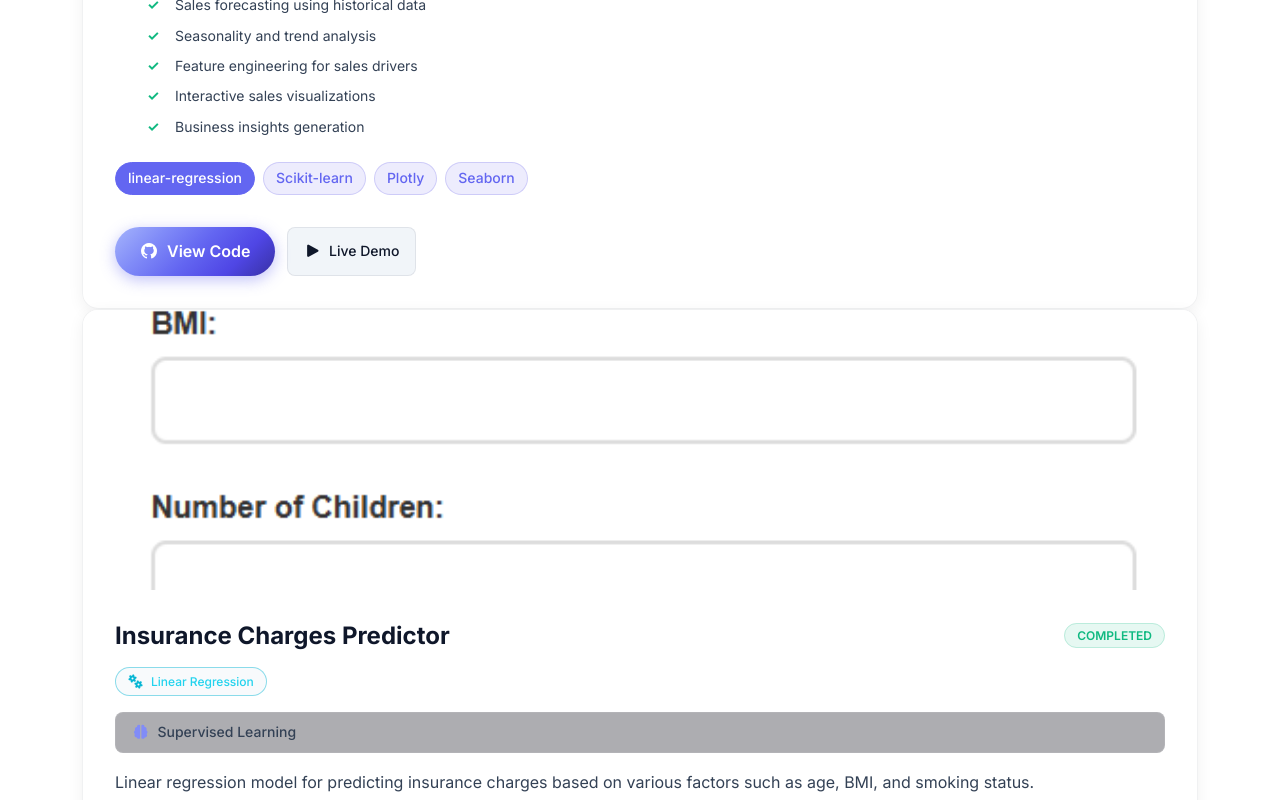
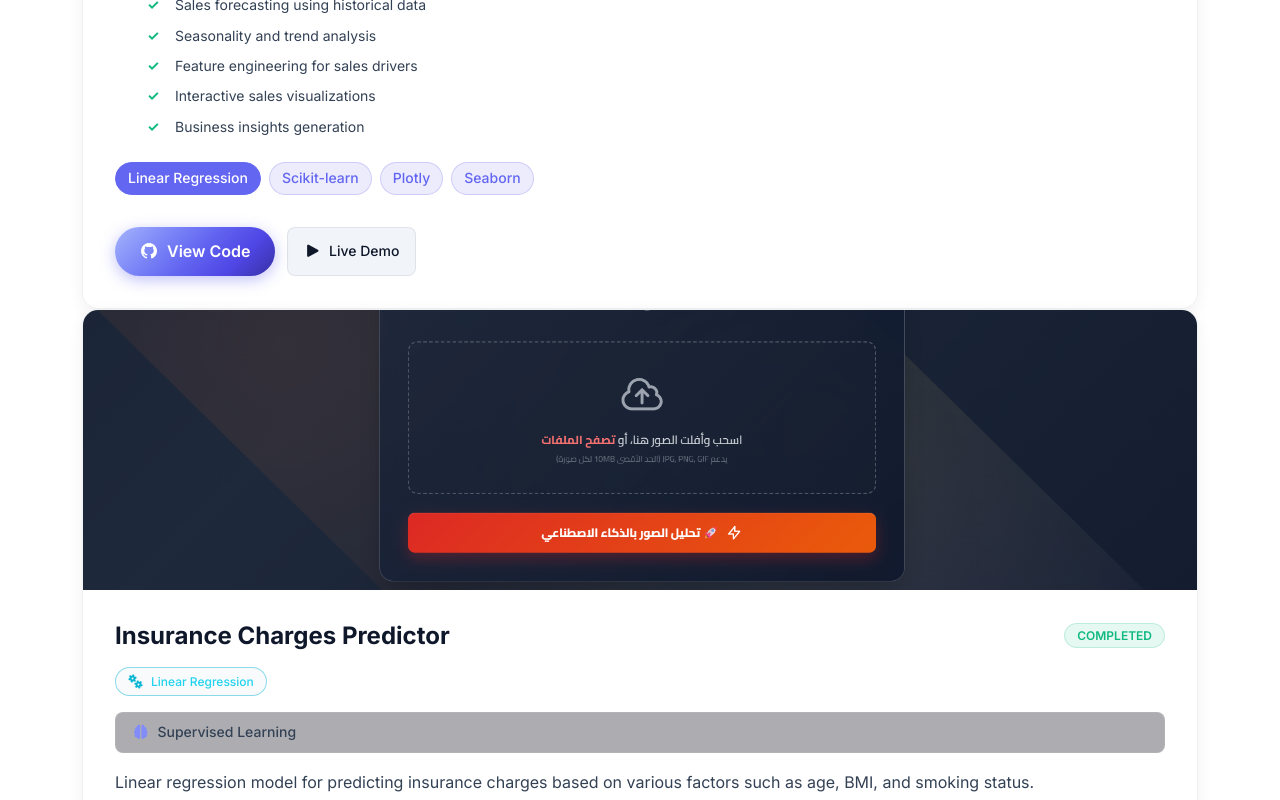
Before and after one commit to Ali-Ashraf-510/react-portfolio, a React (Vite) app: page /projects in a window 1280 px wide. Shown: the part 2000-2800 px from the top of the page. Built offline with nearby package versions, Linux system fonts and the light colour scheme.

Commit message:
feat: update Projects component with placeholder images and improved project data structure

```diff
--- a/src/routes/Projects.jsx
+++ b/src/routes/Projects.jsx
@@ -2,11 +2,8 @@
 import React from 'react';
 import ProjectFilter from '../components/ProjectFilter';
 
-// Importing image assets
+// Importing image assets - only import existing images
 import fireDetectionImg from '../assets/Projects/Fire Detection.png';
-import housePriceImg from '../assets/Projects/House Price Predictor.png';
-import salesPredictionImg from '../assets/Projects/LR/Sales Prediction App.png';
-import insuranceChargeImg from '../assets/Projects/LR/insurance-charge-predictor.png';
 
 // Enhanced projects data with ML-specific categories and algorithms
 const projectsData = [
@@ -14,7 +11,8 @@ const projectsData = [
 		id: 1,
 		title: 'Fire Detection System',
 		image: fireDetectionImg,
-    description: 'A state-of-the-art CNN-based fire detection model built with MobileNetV2 architecture, achieving over 98% accuracy in real-time fire detection. Optimized for mobile deployment with efficient resource utilization.',
+		description:
+			'A state-of-the-art CNN-based fire detection model built with MobileNetV2 architecture, achieving over 98% accuracy in real-time fire detection. Optimized for mobile deployment with efficient resource utilization.',
 		status: 'Completed',
 		category: 'computer-vision',
 		mlType: 'deep-learning',
@@ -30,13 +28,15 @@ const projectsData = [
 		],
 		techStack: ['MobileNetV2', 'Computer Vision', 'PyTorch', 'OpenCV'],
 		githubUrl: 'https://github.com/Ali-Ashraf-510/FireDetectionApp',
-    demoUrl: 'https://www.linkedin.com/posts/ali-ashraf-8b619b22a_ai-deeplearning-tensorflow-activity-7356086060134653952-cm_f?utm_source=share&utm_medium=member_desktop&rcm=ACoAADlWFEoBXZCDOatxLUNOb9A4uVa4pg-laiw',
+		demoUrl:
+			'https://www.linkedin.com/posts/ali-ashraf-8b619b22a_ai-deeplearning-tensorflow-activity-7356086060134653952-cm_f?utm_source=share&utm_medium=member_desktop&rcm=ACoAADlWFEoBXZCDOatxLUNOb9A4uVa4pg-laiw',
 	},
 	{
 		id: 2,
 		title: 'House Price Predictor',
-    image: housePriceImg,
-    description: 'Linear regression model for predicting house prices based on features like location, size, and amenities. Includes data preprocessing, feature engineering, and model evaluation.',
+		image: fireDetectionImg, // Using placeholder image until actual image is added
+		description:
+			'Linear regression model for predicting house prices based on features like location, size, and amenities. Includes data preprocessing, feature engineering, and model evaluation.',
 		status: 'Completed',
 		category: 'regression',
 		mlType: 'supervised-learning',
@@ -57,11 +57,12 @@ const projectsData = [
 	{
 		id: 3,
 		title: 'Sales Prediction Linear Regression',
-    image: salesPredictionImg,
-    description: 'Linear regression model to predict future sales based on historical sales data, seasonal trends, and promotional activities. Includes data cleaning, feature engineering, and model evaluation.',
+		image: fireDetectionImg, // Using placeholder image until actual image is added
+		description:
+			'Linear regression model to predict future sales based on historical sales data, seasonal trends, and promotional activities. Includes data cleaning, feature engineering, and model evaluation.',
 		status: 'Completed',
 		category: 'clustering',
-    mlType: 'Supervised-learning',
+		mlType: 'supervised-learning',
 		algorithm: 'Linear Regression',
 		date: '2025-09-25',
 		metrics: ['R² = 0.91'],
@@ -72,15 +73,16 @@ const projectsData = [
 			'Interactive sales visualizations',
 			'Business insights generation',
 		],
-    techStack: ['linear-regression', 'Scikit-learn', 'Plotly', 'Seaborn'],
+		techStack: ['Linear Regression', 'Scikit-learn', 'Plotly', 'Seaborn'],
 		githubUrl: 'https://github.com/Ali-Ashraf-510/advertising-sales-prediction',
 		demoUrl: '#',
 	},
 	{
 		id: 4,
 		title: 'Insurance Charges Predictor',
-    image: insuranceChargeImg,
-    description: 'Linear regression model for predicting insurance charges based on various factors such as age, BMI, and smoking status.',
+		image: fireDetectionImg, // Using placeholder image until actual image is added
+		description:
+			'Linear regression model for predicting insurance charges based on various factors such as age, BMI, and smoking status.',
 		status: 'Completed',
 		category: 'regression',
 		mlType: 'supervised-learning',
@@ -94,7 +96,7 @@ const projectsData = [
 			'Data preprocessing pipeline',
 			'Supports multiple input variables',
 		],
-    techStack: ['linear-regression', 'Scikit-learn', 'Plotly', 'Seaborn'],
+		techStack: ['Linear Regression', 'Scikit-learn', 'Plotly', 'Seaborn'],
 		githubUrl: 'https://github.com/Ali-Ashraf-510/insurance-charge-predictor',
 		demoUrl: '#',
 	},
@@ -102,17 +104,23 @@ const projectsData = [
 
 const Projects = ({ openModal }) => {
 	return (
-    <section className="projects-section" id="projects" aria-label="Machine Learning Projects Portfolio">
+		<section
+			className="projects-section"
+			id="projects"
+			aria-label="Machine Learning Projects Portfolio"
+		>
 			<div className="container">
 				<header className="section-header text-center mb-5">
-          <h2 className="section-title gradient-text">Machine Learning Projects</h2>
-          <p className="section-subtitle">Explore different types of ML algorithms and their real-world applications</p>
+					<h2 className="section-title gradient-text">
+						Machine Learning Projects
+					</h2>
+					<p className="section-subtitle">
+						Explore different types of ML algorithms and their real-world
+						applications
+					</p>
 				</header>
 
-        <ProjectFilter
-          projects={projectsData}
-          openModal={openModal}
-        />
+				<ProjectFilter projects={projectsData} openModal={openModal} />
 			</div>
 		</section>
 	);
```
Lines whose indentation alone changed are shown as unchanged.
